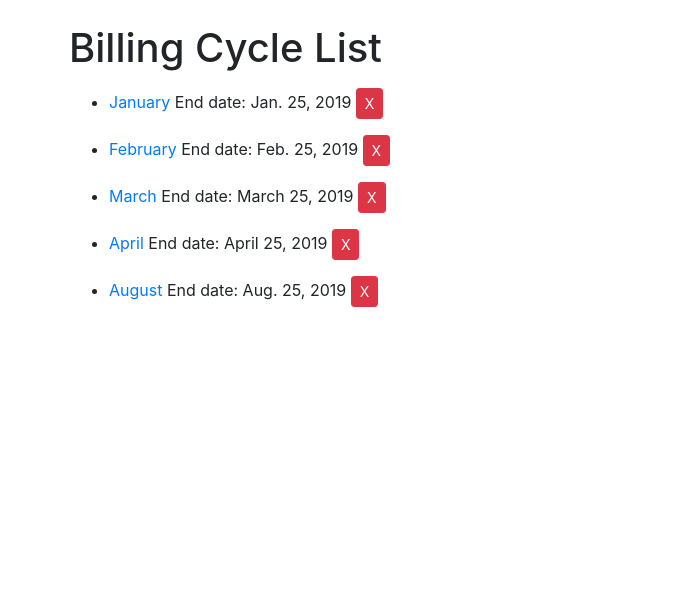
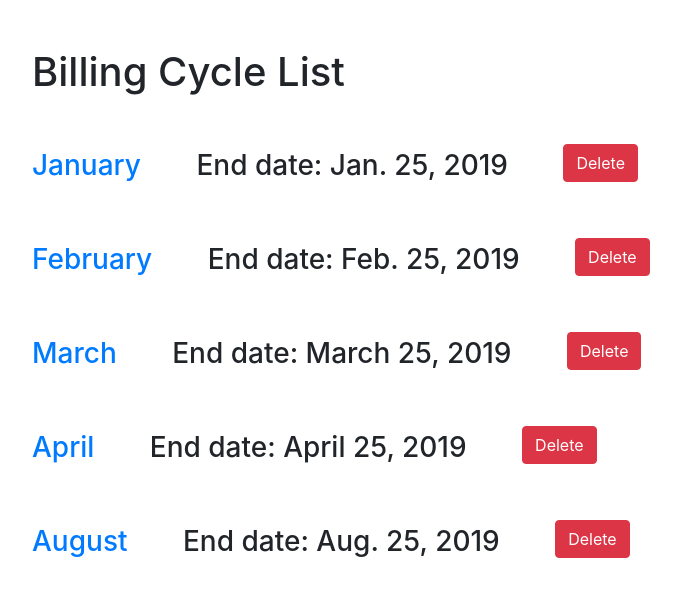
Before and after one commit to rjlancaster/ponyUp, a Django app: template cycles/templates/cycles/cyclelist.html in a window 1280 px wide. Shown: the part 56-653 px from the top of the page, without its empty margins (16-697 px from the left). Run offline with Django 3.2, Linux system fonts and the light colour scheme; the template is opened without the code that fills it: values that come from a table or form of the project are taken from there, others are empty; a user stored in the database is signed in; data comes from the database, SQL or seed files in the repository; both versions use the stored data as it was after the commit; some libraries are stand-ins or nearby versions.

Commit message:
added styling for cycle list

```diff
--- a/cycles/templates/cycles/addRecurringForm.html
+++ b/cycles/templates/cycles/addRecurringForm.html
@@ -12,5 +12,4 @@
     <br>
     <input type="submit" value="Save" class="btn btn-primary btn-lg m-5" />
 </form>
-</div>
 {% endblock content %}
--- a/cycles/templates/cycles/cyclelist.html
+++ b/cycles/templates/cycles/cyclelist.html
@@ -1,21 +1,22 @@
 {% extends "cycles/index.html" %}
 
 {% block content %}
-<div class="container">
-    <h1 class="mt-4 mb-3">Billing Cycle List</h1>
+<h1 class="m-5">Billing Cycle List</h1>
 {% if cycles %}
 {% for cycle in cycles %}
-    <ul>
-        <li><a href="{% url 'cycles:cycleDetail' cycle.id %}" />{{ cycle.name }} </a> End date: {{ cycle.endDate }}
-            <form action="{% url 'cycles:deleteCycle' cycle.id %}" method="post" class="d-inline">
+<h3>
+    <form action="{% url 'cycles:deleteCycle' cycle.id %}" class='d-inline' method="post">
+        <p class='m-5'>
+            <a href="{% url 'cycles:cycleDetail' cycle.id %}">{{ cycle.name }}</a> <span class='mx-5'>End date:
+                {{ cycle.endDate }}</span>
             {% csrf_token %}
-                <input type="submit" value="X" class="btn btn-danger btn-sm" /></form>
+            <input type="submit" value="Delete" class="btn btn-danger btn-md mb-2" />
     </form>
-        </li>
+    </p>
+</h3>
 </ul>
 {% endfor %}
 {% else %}
 <p>No billing cycles available</p>
 {% endif %}
-</div>
 {% endblock content %}
```
Also changed, not shown: cycles/templates/cycles/addTenantForm.html (+12 -9 lines), db.sqlite3. Lines whose indentation alone changed are shown as unchanged.
